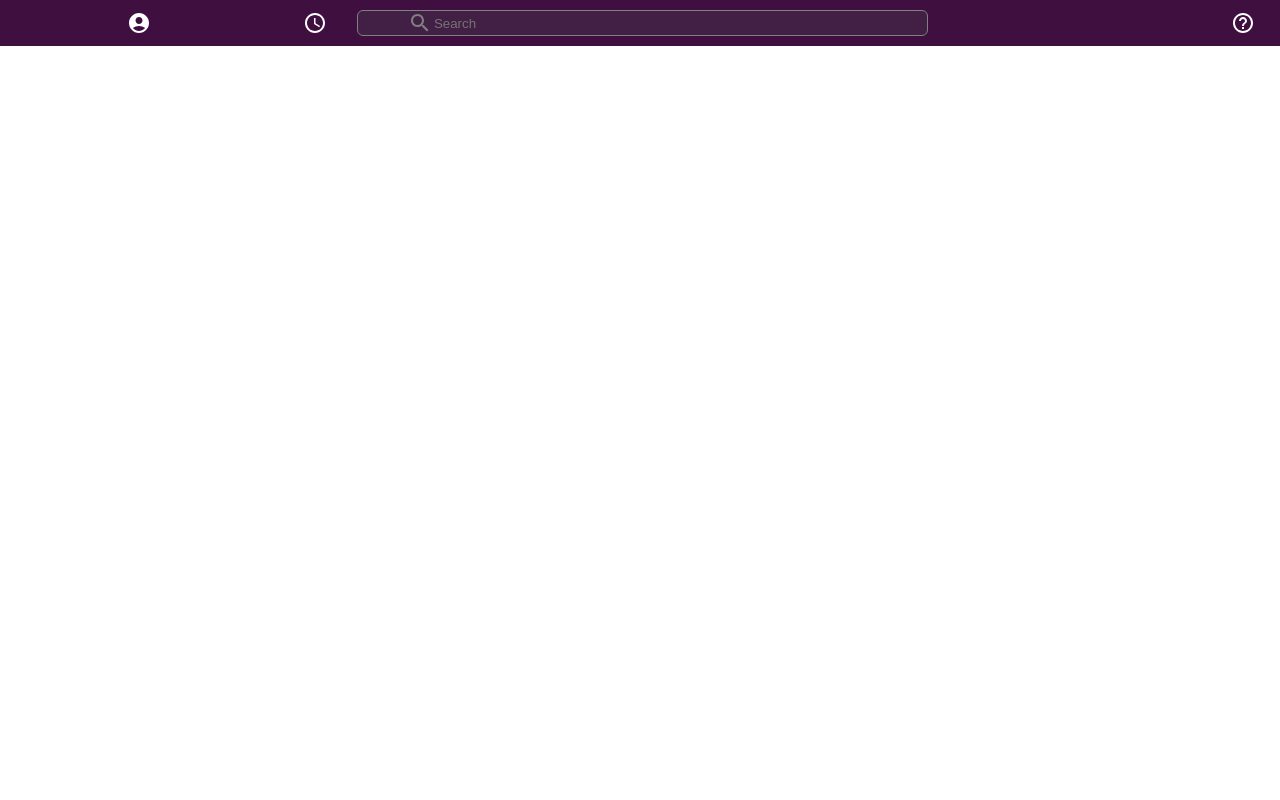
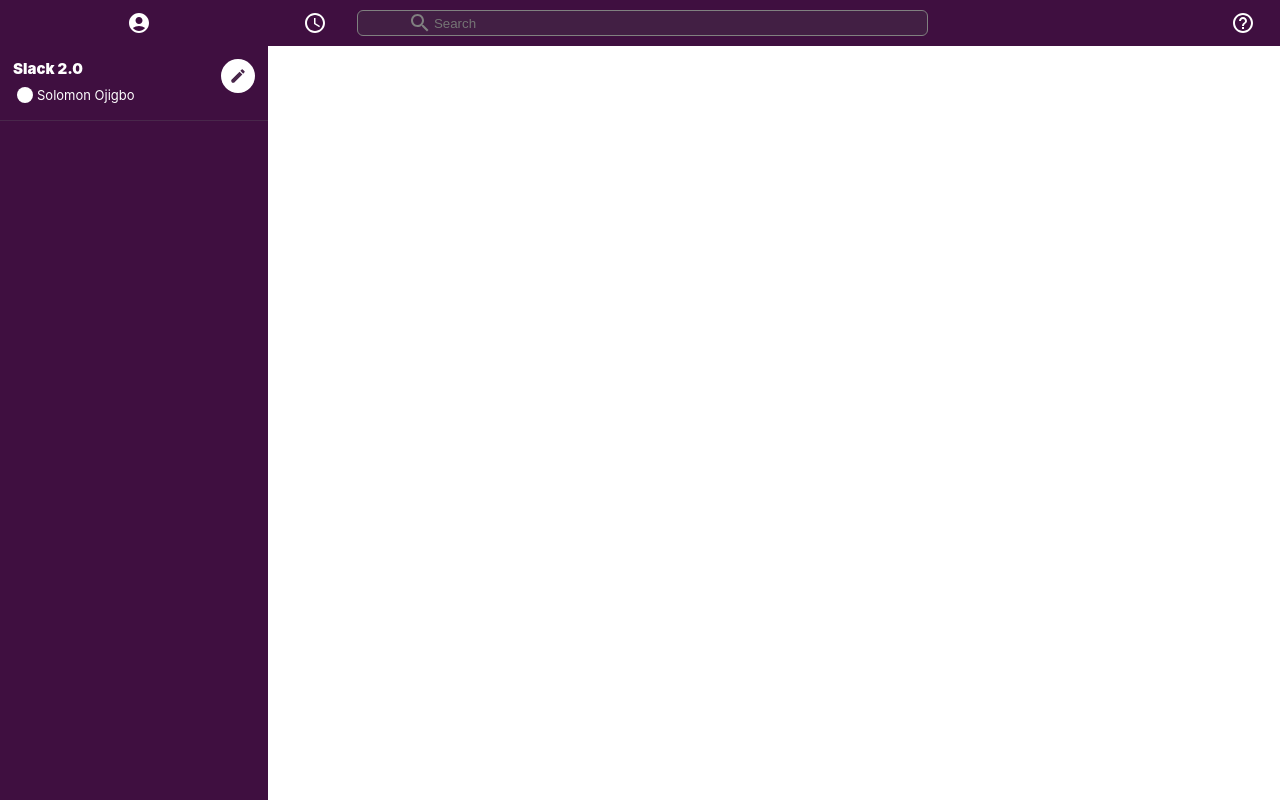
Before and after one commit to SolomonOjigbo/slack-clone-react, a React (Create React App) app: page / in a window 1280 px wide. Built offline with nearby package versions, Linux system fonts and the light colour scheme.

Commit message:
Added Sidebar component with styles

```diff
--- a/src/App.css
+++ /dev/null
@@ -1,8 +0,0 @@
-.App-header {
-	min-height: 100vh;
-	display: flex;
-	flex-direction: column;
-	align-items: center;
-	justify-content: center;
-	font-size: calc(10px + 2vmin);
-}
--- a/src/App.js
+++ b/src/App.js
@@ -1,8 +1,9 @@
 import React from "react";
 import { BrowserRouter, Route, Routes } from "react-router-dom";
-import "./App.css";
+import { AppBody } from "./App.styles";
 import Header from "./components/Header";
 import Home from "./components/Home";
+import Sidebar from "./components/Sidebar";
 
 function App() {
 	return (
@@ -11,9 +12,12 @@
 				<BrowserRouter>
 					<>
 						<Header />
-						<Routes>
-							<Route path="/" element={<Home />} />
-						</Routes>
+						<AppBody>
+							<Sidebar />
+							<Routes>
+								<Route path="/" element={<Home />} />
+							</Routes>
+						</AppBody>
 					</>
 				</BrowserRouter>
 			</div>
--- /dev/null
+++ b/src/App.styles.js
@@ -0,0 +1,6 @@
+import styled from "styled-components";
+
+export const AppBody = styled.div`
+	display: flex;
+	height: 100vh;
+`;
--- /dev/null
+++ b/src/components/Sidebar/Sidebar.styles.js
@@ -0,0 +1,50 @@
+import styled from "styled-components";
+
+export const SidebarContainer = styled.div`
+	background-color: var(--slack-color);
+	flex: 0.3;
+	color: white;
+	border-top: 1px solid #49274b;
+	max-width: 268px;
+	margin-top: 45px;
+`;
+
+export const SidebarHeader = styled.div`
+	display: flex;
+	border-bottom: 1px solid #49274b;
+	padding: 13px;
+
+	> .MuiSvgIcon-root {
+		padding: 8px;
+		color: #49274b;
+		font-size: 18px;
+		background-color: white;
+		border-radius: 999px;
+	}
+`;
+
+export const SidebarInfo = styled.div`
+	flex: 1;
+
+	> h2 {
+		font-size: 15px;
+		font-weight: 900;
+		margin-bottom: 5px;
+	}
+
+	> h3 {
+		display: flex;
+		font-size: 13px;
+		font-weight: 400;
+		align-items: center;
+		/* margin-bottom: 5px; */
+	}
+
+	> h3 > .MuiSvgIcon {
+		display: flex;
+		font-size: 13px;
+		font-weight: 400;
+		align-items: center;
+		/* margin-bottom: 5px; */
+	}
+`;
--- /dev/null
+++ b/src/components/Sidebar/index.js
@@ -0,0 +1,23 @@
+import React from "react";
+import { SidebarContainer, SidebarHeader, SidebarInfo } from "./Sidebar.styles";
+import FiberManualRecordIcon from "@mui/icons-material/FiberManualRecord";
+import CreateIcon from "@mui/icons-material/Create";
+
+function Sidebar() {
+	return (
+		<SidebarContainer>
+			<SidebarHeader>
+				<SidebarInfo>
+					<h2> Slack 2.0 </h2>
+					<h3>
+						<FiberManualRecordIcon />
+						Solomon Ojigbo
+					</h3>
+				</SidebarInfo>
+				<CreateIcon />
+			</SidebarHeader>
+		</SidebarContainer>
+	);
+}
+
+export default Sidebar;
```
